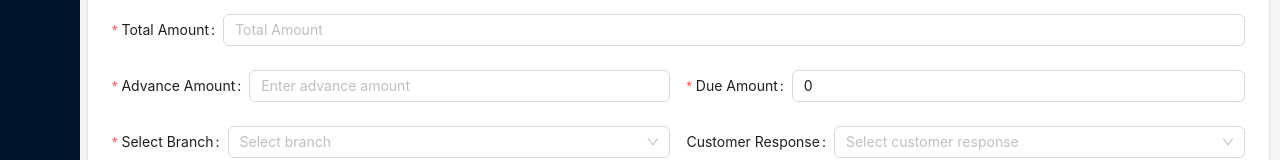
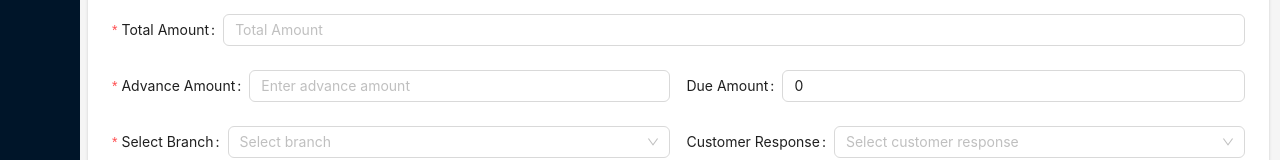
Before and after one commit to nandk4552/mobylcare, a React (Vite) app in the folder client/: page / in a window 1280 px wide. Shown: the part 497-657 px from the top of the page. Built offline with nearby package versions, Linux system fonts and the light colour scheme; no server answers; sample sign-in values are in the browser's storage.

Commit message:
due amount input field fixed

```diff
--- a/client/src/pages/HomePage/HomePage.jsx
+++ b/client/src/pages/HomePage/HomePage.jsx
@@ -399,16 +399,7 @@ const HomePage = () => {
             </Form.Item>
           </Col>
           <Col span={24} lg={12} md={12} sm={24}>
-            <Form.Item
-              label="Due Amount"
-              name="dueAmount"
-              rules={[
-                {
-                  required: true,
-                  message: "Please input due amount!",
-                },
-              ]}
-            >
+            <Form.Item label="Due Amount" name="dueAmount">
               <Input type="number" value={dueAmount} readOnly />{" "}
             </Form.Item>
           </Col>
```
